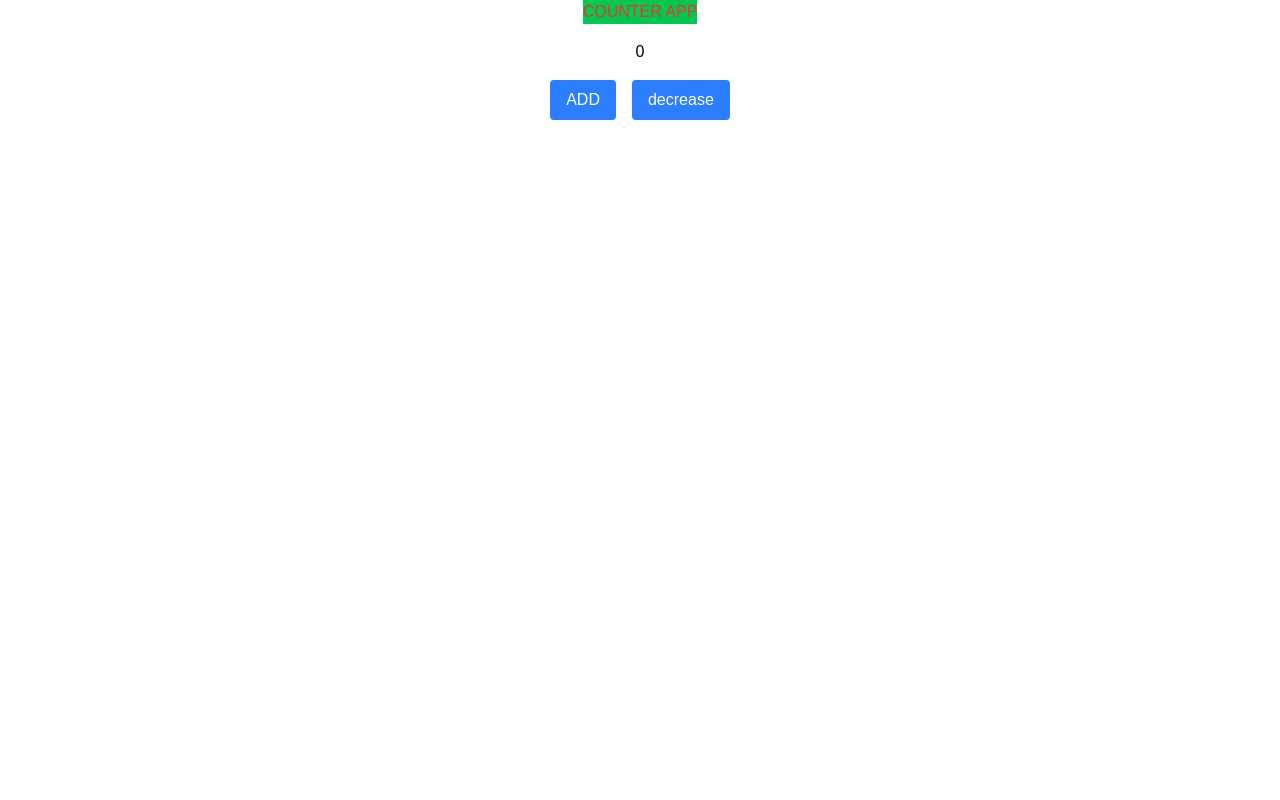
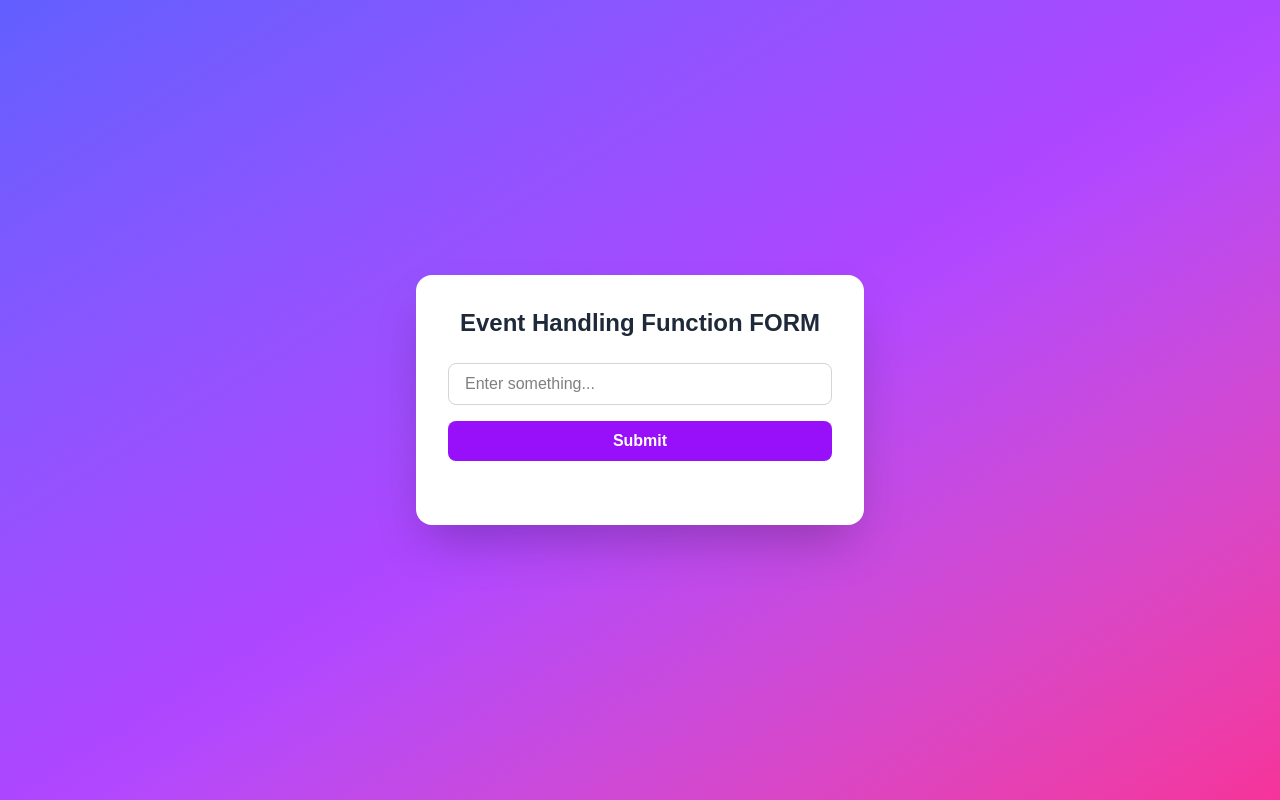
Before and after one commit to IMTISAL911/NEXT_JS_SERIES1, a Next.js app: page / in a window 1280 px wide. Built offline with nearby package versions, Linux system fonts and the light colour scheme.

Commit message:
third part of NextJs

```diff
--- a/app/page.jsx
+++ b/app/page.jsx
@@ -1,30 +1,96 @@
+// "use client";
+
+// import { useState } from "react";
+
+// export default function Home() {
+
+//   const [count, setCount] = useState(0);
+
+//   function ADD () {
+// setCount(count+1)
+//   }
+
+//   function DEcrease (){
+//     setCount(count-1)
+//   }
+//   return(
+
+//     <div className="m-screen flex flex-col items-center justify-center gap-4">
+
+//     <h1 className="text-center text-red-500 bg-green-500">COUNTER APP</h1>
+
+// <p className="text-center">{count}</p>
+
+// <div className="flex gap-4 ">
+// <button className="bg-blue-500 text-white px-4 py-2 rounded" onClick={ADD}>ADD</button>
+// <button className="bg-blue-500 text-white px-4 py-2 rounded" onClick={DEcrease}>decrease</button>
+// </div>
+//     </div>
+//   )
+// }
+
 "use client";
 
 import { useState } from "react";
+import { FaTrash } from "react-icons/fa";
 
 export default function Home() {
+  const [inputValue, setInputvalue] = useState('');
+  const [submittext, setSubmitText] = useState([]);
 
-  const [count, setCount] = useState(0);
+  function handleSubmit(event) {
+    event.preventDefault();
+    if (inputValue.trim() === "") return;
 
-  function ADD () {
-setCount(count+1)
+    setSubmitText([...submittext, inputValue]);
+    setInputvalue("");
   }
 
-  function DEcrease (){
-    setCount(count-1)
+  function handleDelete(indexToDelete) {
+    const filtered = submittext.filter((_, index) => index !== indexToDelete);
+    setSubmitText(filtered);
   }
-  return(
 
-    <div className="m-screen flex flex-col items-center justify-center gap-4">
+  return (
+    <div className="h-screen flex items-center justify-center bg-gradient-to-br from-indigo-500 via-purple-500 to-pink-500">
+      <div className="bg-white p-8 rounded-2xl shadow-2xl w-[90%] max-w-md">
+        <h1 className="text-2xl font-bold text-center text-gray-800 mb-6">
+          Event Handling Function FORM
+        </h1>
 
-    <h1 className="text-center text-red-500 bg-green-500">COUNTER APP</h1>
+        <form onSubmit={handleSubmit} className="flex flex-col gap-4">
+          <input
+            type="text"
+            placeholder="Enter something..."
+            value={inputValue}
+            onChange={(e) => setInputvalue(e.target.value)}
+            className="border border-gray-300 rounded-lg px-4 py-2 focus:outline-none focus:ring-2 focus:ring-purple-500"
+          />
 
-<p className="text-center">{count}</p>
+          <button
+            type="submit"
+            className="bg-purple-600 text-white py-2 rounded-lg font-semibold hover:bg-purple-700 transition duration-300"
+          >
+            Submit
+          </button>
 
-<div className="flex gap-4 ">
-<button className="bg-blue-500 text-white px-4 py-2 rounded" onClick={ADD}>ADD</button>
-<button className="bg-blue-500 text-white px-4 py-2 rounded" onClick={DEcrease}>decrease</button>
-</div>
+          <div className="mt-4 flex flex-col gap-2">
+            {submittext.map((text, index) => (
+              <div
+                key={index}
+                className="group bg-purple-500 text-white px-5 py-1 rounded-lg flex justify-between items-center"
+              >
+                <span>{text}</span>
+
+                <FaTrash
+                  onClick={() => handleDelete(index)}
+                  className="opacity-0 group-hover:opacity-100 cursor-pointer ml-2 transition"
+                />
+              </div>
+            ))}
+          </div>
+        </form>
+      </div>
     </div>
-  )
+  );
 }
```
